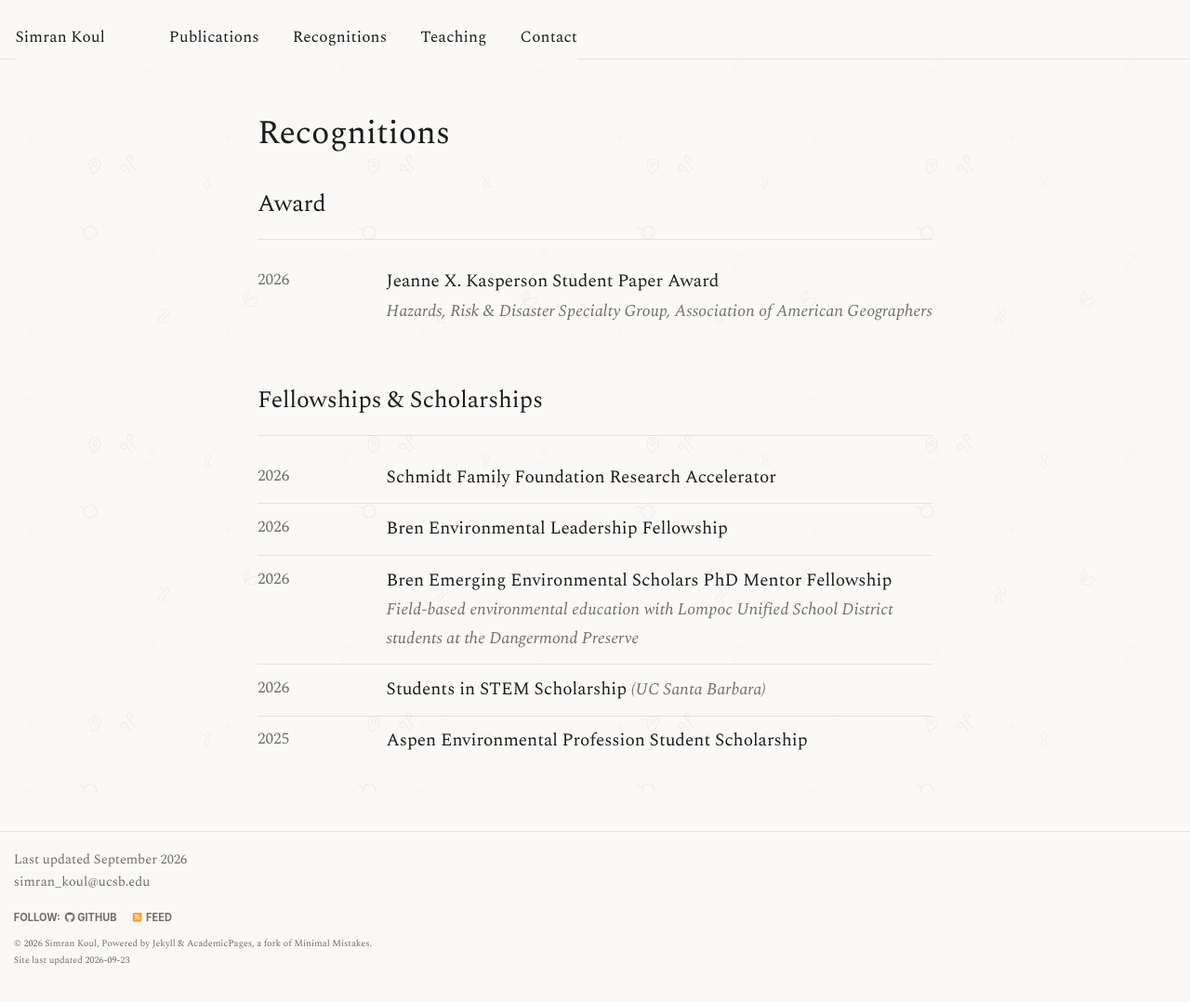
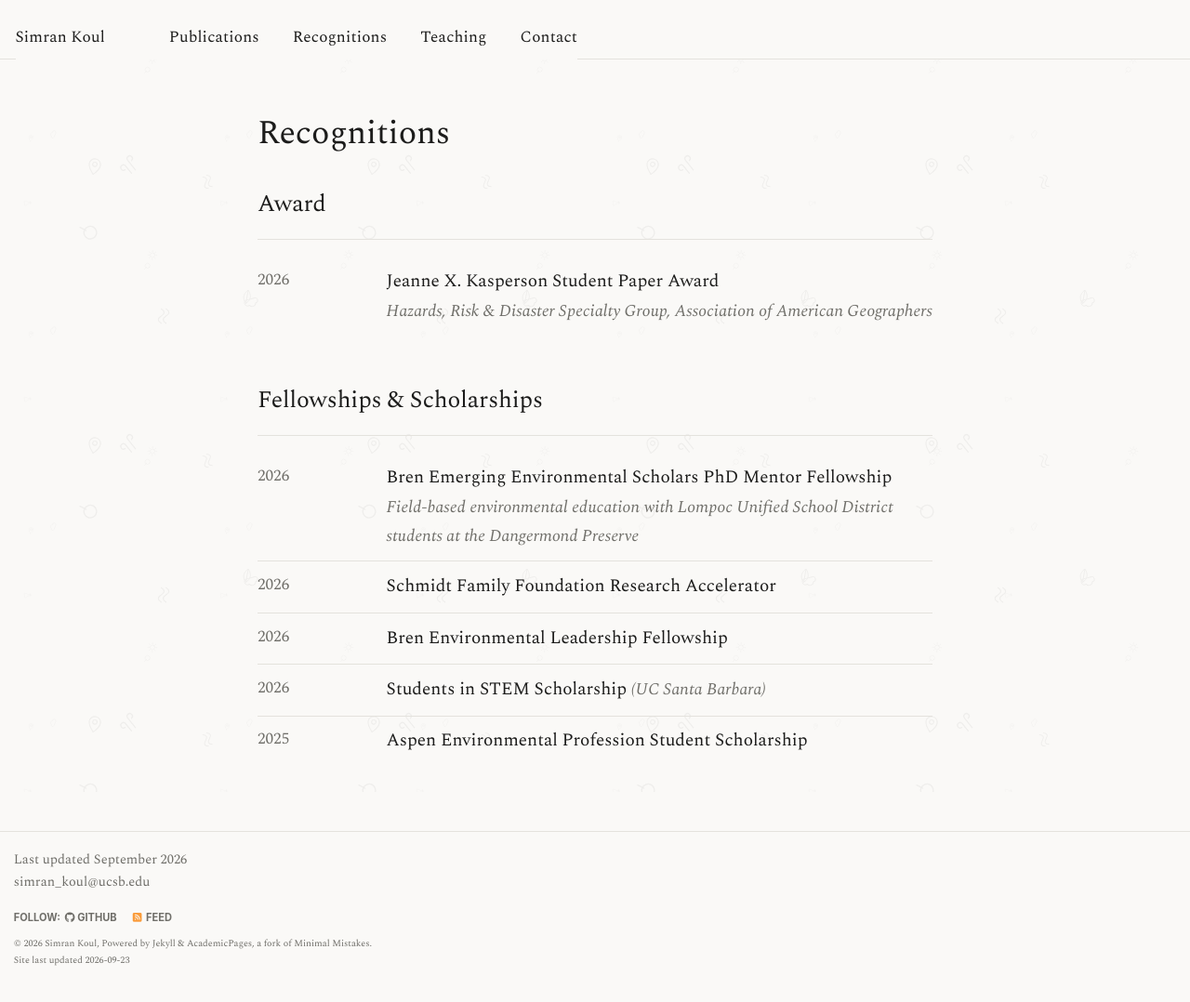
Before and after one commit to simkoul/simkoul.github.io, a Jekyll site: the page built from _pages/recognitions.md, in a window 1280 px wide and 1084 px high. Shown: the top 1078 px of the window at 93% size. Built offline with Jekyll 4.4.1, drawn with Linux system fonts in a browser that asks for light colours.

Commit message:
Put the Bren Emerging Environmental Scholars fellowship first
It is the most recent of the 2026 awards, and the list reads newest first.

```diff
--- a/_pages/recognitions.md
+++ b/_pages/recognitions.md
@@ -26,13 +26,13 @@ author_profile: false
     <div class="shead"><h2>Fellowships &amp; Scholarships</h2></div>
 
     <div class="item"><span class="y">2026</span><div>
+      <div class="t">Bren Emerging Environmental Scholars PhD Mentor Fellowship</div>
+      <div class="s">Field-based environmental education with Lompoc Unified School
+      District students at the Dangermond Preserve</div></div></div>
+    <div class="item"><span class="y">2026</span><div>
       <div class="t">Schmidt Family Foundation Research Accelerator</div></div></div>
     <div class="item"><span class="y">2026</span><div>
       <div class="t">Bren Environmental Leadership Fellowship</div></div></div>
-    <div class="item"><span class="y">2026</span><div>
-      <div class="t">Bren Emerging Environmental Scholars PhD Mentor Fellowship</div>
-      <div class="s">Field-based environmental education with Lompoc Unified School
-      District students at the Dangermond Preserve</div></div></div>
     <div class="item"><span class="y">2026</span><div>
       <div class="t">Students in STEM Scholarship
       <span class="qual">(UC Santa Barbara)</span></div></div></div>
```
